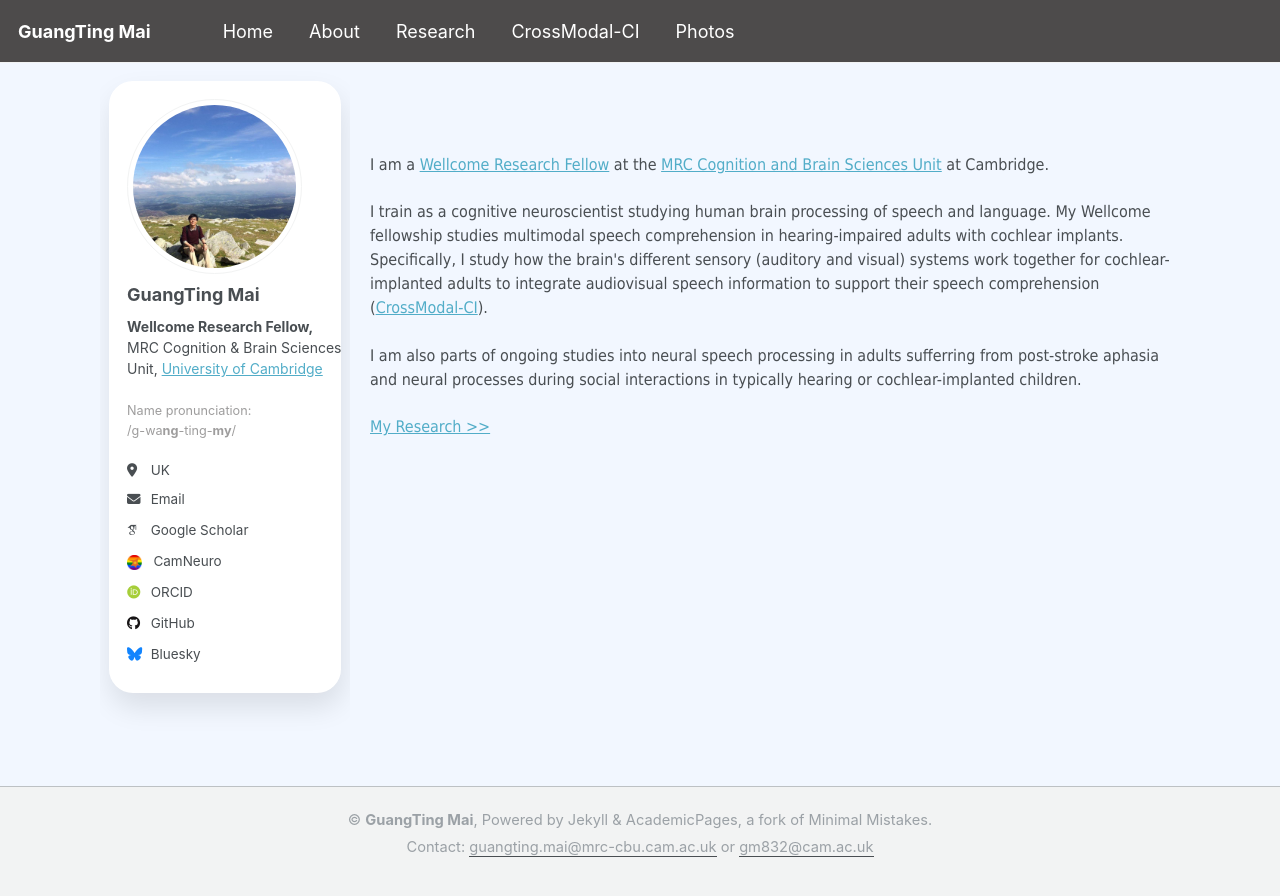
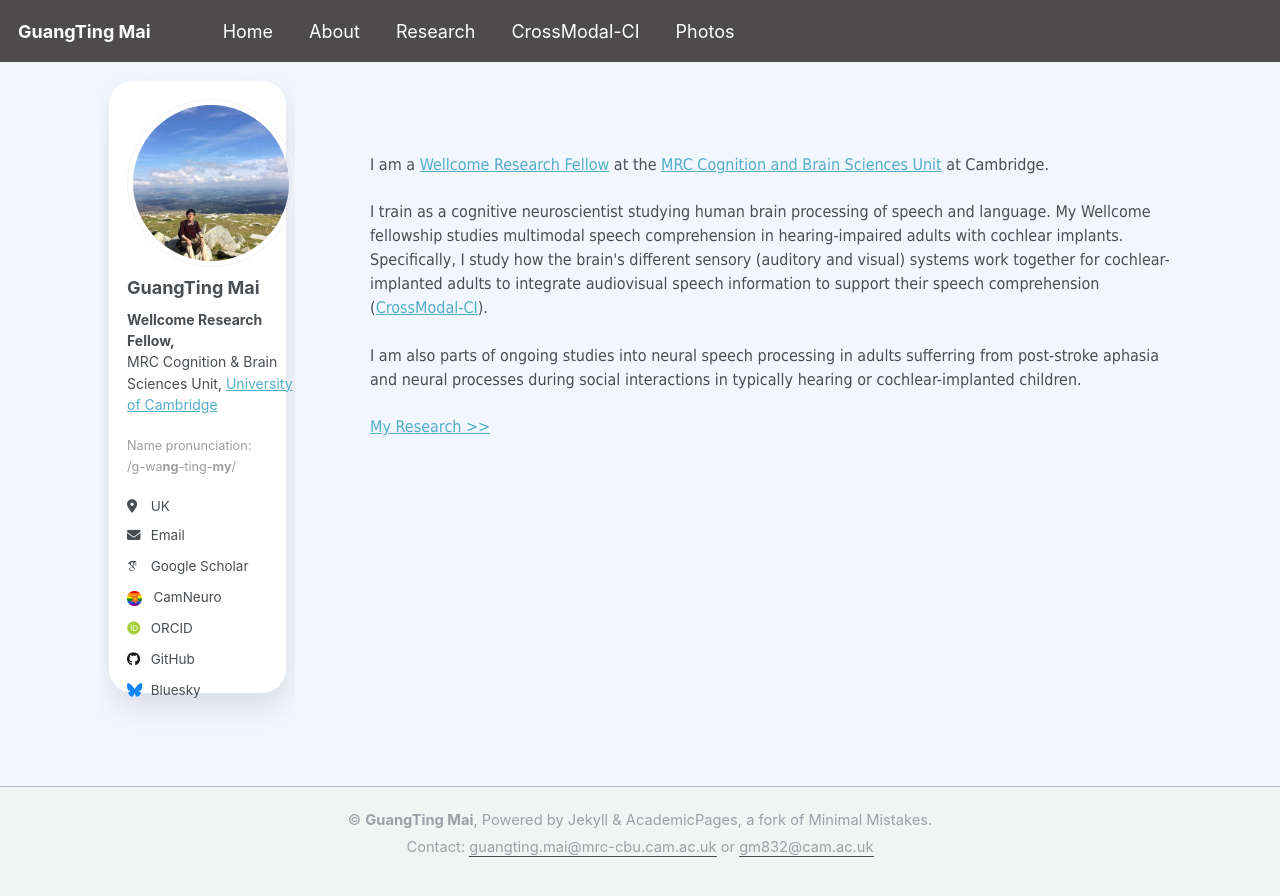
Before and after one commit to guangtingmai/guangtingmai.github.io, a Jekyll site: the page built from _pages/readme.html, in a window 1280 px wide. Shown: the top 896 px of the page. Built offline with Jekyll 4.4.1, drawn with Linux system fonts in a browser that asks for light colours; some web fonts are replaced.

Commit message:
Update custom.scss

```diff
--- a/_sass/custom.scss
+++ b/_sass/custom.scss
@@ -80,7 +80,6 @@ html, body {
 .sidebar {
   position: relative;
   padding-left: 1.5rem !important;
-  width: 20rem !important;
 }
 
 .sidebar::before {
```
